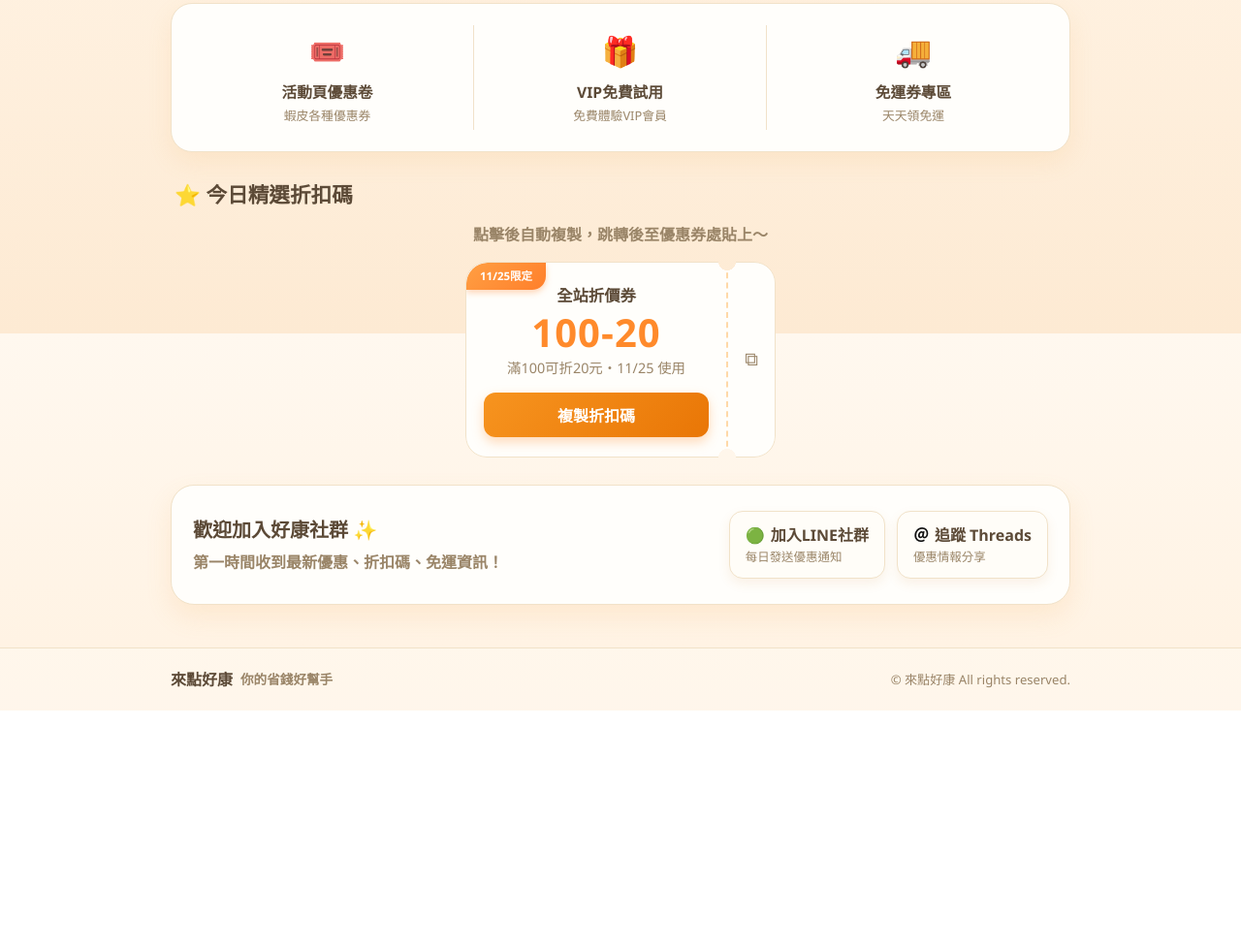
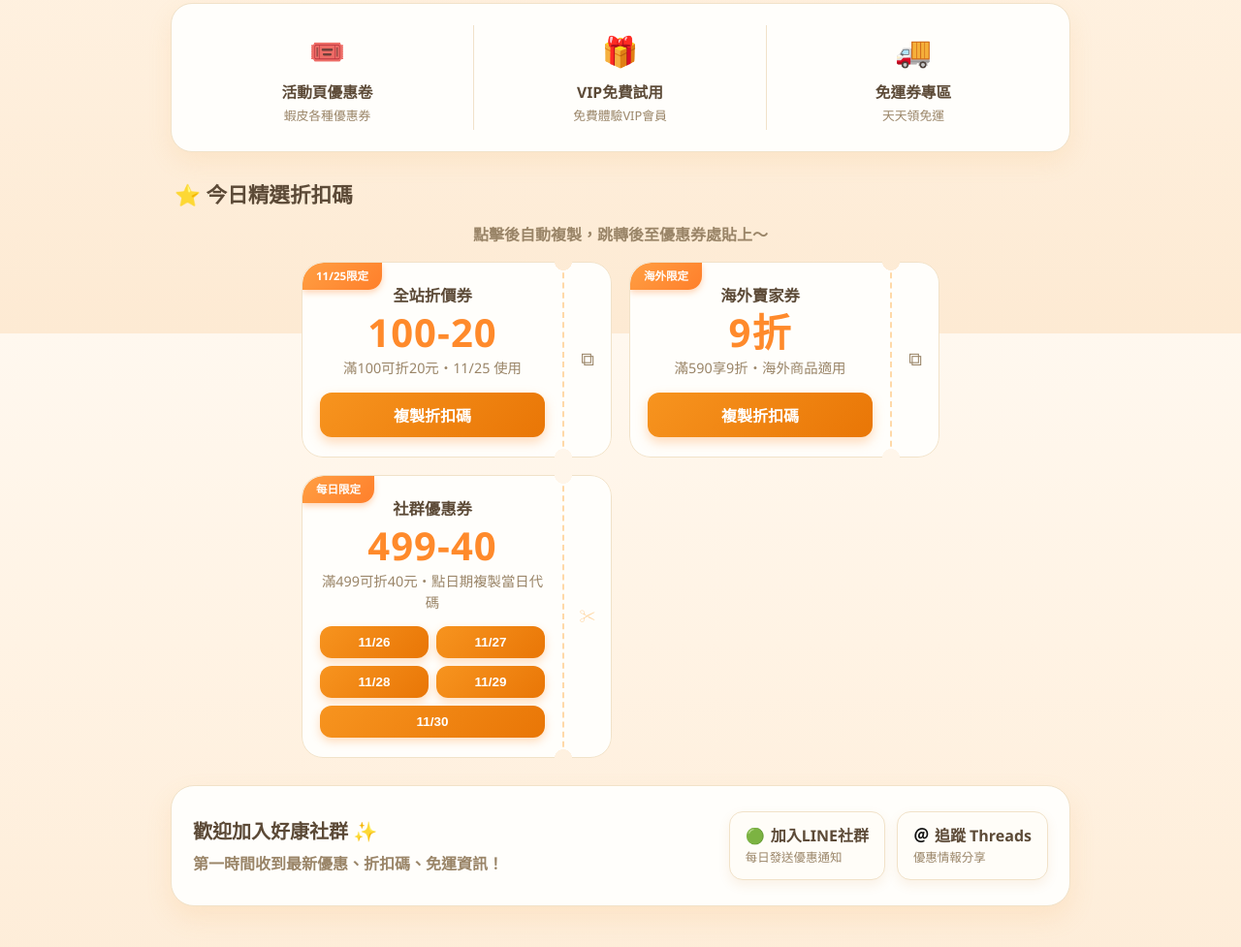
Before and after one commit to Hugoo987/555, a plain HTML site: page index.html in a window 1280 px wide. Shown: the part 456-1433 px from the top of the page at 97% size. Before the commit the page ends 1189 px from the top, so only its background shows below. Drawn offline with Linux system fonts and the light colour scheme.

Commit message:
新增海外9折券與 11/26-11/30 每日社群券
- 海外賣家券 滿590享9折：CB261125
- 社群499-40 每日券：26IAAA、27IAAA、28IAAA、29IAAA、30IAAA
  （30IAAA 原始輸入首字為西里爾字母 З，已更正為數字 3）
- SHO25NOV、酷澎 Y26SEPCP50 不變

Co-Authored-By: Claude Opus 5.5 <noreply@anthropic.com>
Claude-Session: https://claude.ai/code/session_01Vv1jsmih6FG6xCER5wLJdR

```diff
--- a/index.html
+++ b/index.html
@@ -700,6 +700,22 @@
                     desc: '滿100可折20元・11/25 使用',
                     codes: [{ code: 'SHO25NOV' }],
                 },
+                {
+                    ribbon: '海外限定', kind: '海外賣家券', amount: '9折',
+                    desc: '滿590享9折・海外商品適用',
+                    codes: [{ code: 'CB261125' }],
+                },
+                {
+                    ribbon: '每日限定', kind: '社群優惠券', amount: '499-40',
+                    desc: '滿499可折40元・點日期複製當日代碼',
+                    codes: [
+                        { label: '11/26', code: '26IAAA' },
+                        { label: '11/27', code: '27IAAA' },
+                        { label: '11/28', code: '28IAAA' },
+                        { label: '11/29', code: '29IAAA' },
+                        { label: '11/30', code: '30IAAA' },
+                    ],
+                },
             ],
             coupang: [
                 {
```
